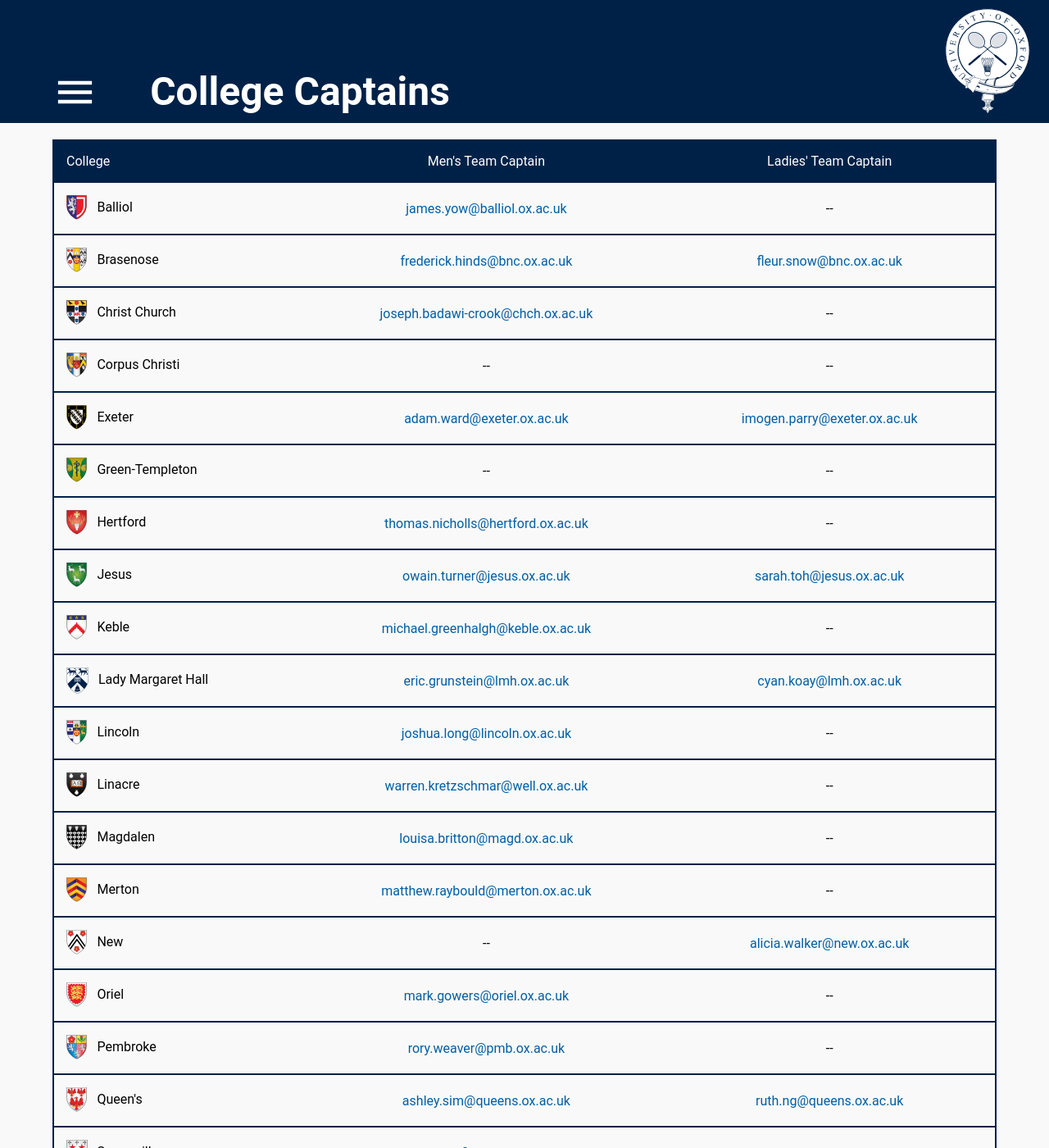
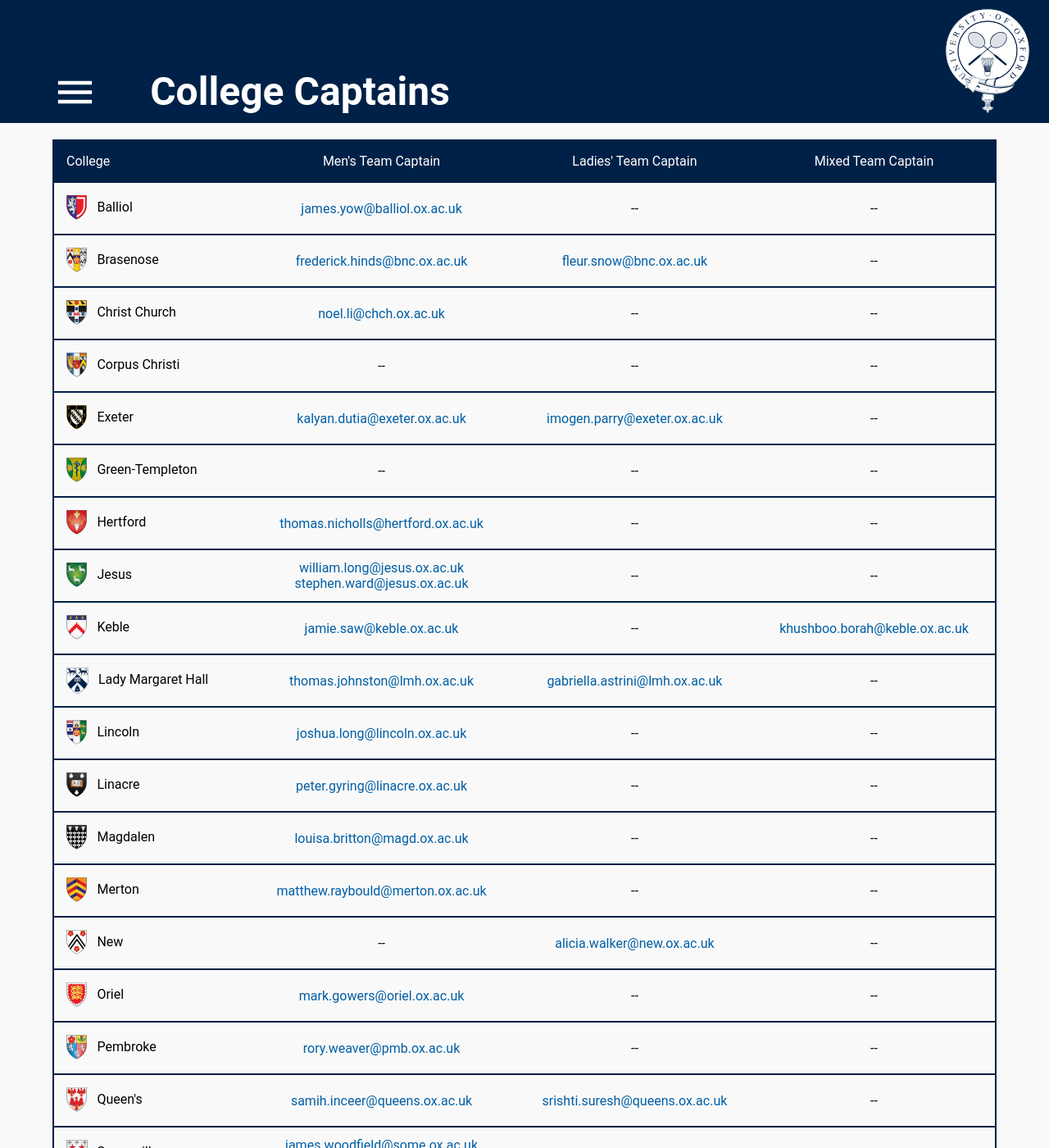
Before and after one commit to OUBaC/OUBaC.github.io, a Jekyll site: the page built from college-captains.html, in a window 1280 px wide and 1400 px high. Shown: the whole window at 82% size. Built offline with Jekyll 4.4.1, drawn with Linux system fonts in a browser that asks for light colours; some of the changed text lies outside the part shown.

Commit message:
Updated  college-captains.html

```diff
--- a/college-captains.html
+++ b/college-captains.html
@@ -13,7 +13,7 @@ Colleges:
    W: fleur.snow@bnc.ox.ac.uk
  - College: Christ Church
    img: christ-church
-   M: joseph.badawi-crook@chch.ox.ac.uk
+   M: noel.li@chch.ox.ac.uk
    W: --
  - College: Corpus Christi
    img: corpus-christi
@@ -21,7 +21,7 @@ Colleges:
    W: --
  - College: Exeter
    img: exeter
-   M: adam.ward@exeter.ox.ac.uk
+   M: kalyan.dutia@exeter.ox.ac.uk
    W: imogen.parry@exeter.ox.ac.uk
  - College: Green-Templeton
    img: green-templeton
@@ -33,23 +33,25 @@ Colleges:
    W: --
  - College: Jesus
    img: jesus
-   M: owain.turner@jesus.ox.ac.uk
-   W: sarah.toh@jesus.ox.ac.uk
+   M: william.long@jesus.ox.ac.uk
+   M2: stephen.ward@jesus.ox.ac.uk
+   W: --
  - College: Keble
    img: keble
-   M: michael.greenhalgh@keble.ox.ac.uk
+   M: jamie.saw@keble.ox.ac.uk
    W: --
+   X: khushboo.borah@keble.ox.ac.uk
  - College: Lady Margaret Hall
    img: lady-margaret-hall
-   M: eric.grunstein@lmh.ox.ac.uk
-   W: cyan.koay@lmh.ox.ac.uk
+   M: thomas.johnston@lmh.ox.ac.uk
+   W: gabriella.astrini@lmh.ox.ac.uk
  - College: Lincoln
    img: lincoln
    M: joshua.long@lincoln.ox.ac.uk
    W: --
  - College: Linacre
    img: linacre
-   M: warren.kretzschmar@well.ox.ac.uk
+   M: peter.gyring@linacre.ox.ac.uk
    W: --
  - College: Magdalen
    img: magdalen
@@ -73,11 +75,12 @@ Colleges:
    W: --
  - College: Queen&apos;s
    img: queens
-   M: ashley.sim@queens.ox.ac.uk
-   W: ruth.ng@queens.ox.ac.uk
+   M: samih.inceer@queens.ox.ac.uk
+   W: srishti.suresh@queens.ox.ac.uk
  - College: Somerville
    img: somerville
    M: james.woodfield@some.ox.ac.uk
+   M2: scott.frazer@some.ox.ac.uk
    W: michael.lin@some.ox.ac.uk
  - College: St Anne&apos;s
    img: st-annes
@@ -113,34 +117,35 @@ Colleges:
    img2: mansfield
    M: james.zhou@mansfield.ox.ac.uk
    M2: felix.grainger@sjc.ox.ac.uk
-   W: Use Men's Contacts
+   W: --
  - College: St Peter&apos;s
    img: st-peters
-   M: benjamin.kobryner@spc.ox.ac.uk
-   W: miriam.stewart@spc.ox.ac.uk
+   M: george.bates@spc.ox.ac.uk
+   W: alice.packham@spc.ox.ac.uk
  - College: Trinity
    img: trinity
    M: john.nicholls@trinity.ox.ac.uk
-   W: christine.shi@trinity.ox.ac.uk
+   W: india.rees@trinity.ox.ac.uk
  - College: University
    img: university
    M: abdul.mahadi@univ.ox.ac.uk
    W: --
  - College: Wadham
    img: wadham
-   M: edwin.poon@wadh.ox.ac.uk
-   M2: zhan.ng@wadh.ox.ac.uk
-   W: mili.malde@wadh.ox.ac.uk
+   M: alberto.carella@wadh.ox.ac.uk
+   W: --
  - College: Worcester
    img: worcester
-   M: jake.brittain@worc.ox.ac.uk
-   W: anna.coombes@worc.ox.ac.uk
+   M: ethan.starmer-jones@worc.ox.ac.uk
+   W: emily.fay@worc.ox.ac.uk
+   X: jake.brittain@worc.ox.ac.uk
 ---
 <table cellspacing="0" cellpadding="0" class="responsive-table">
 	<thead>
 		<th scope="col">College</th>
 		<th scope="col">Men's Team Captain</th>
 		<th scope="col">Ladies' Team Captain</th>
+    <th scope="col">Mixed Team Captain</th>
 	</thead>
 	{% for college in page.Colleges %}
 	<tr>
@@ -163,6 +168,11 @@ Colleges:
 		{% else %}
 			<td data-title="Ladies' Team Captain"><a href="mailto:{{college.W}}">{{college.W}}</td>
 		{% endif %}
+    {% if college.X %}
+      <td data-title="Mixed Team Captain"><a href="mailto:{{college.X}}">{{college.X}}</td>
+    {% else %}
+      <td data-title="Ladies' Team Captain">--</td>
+    {% endif %}
 	</tr>
 	{% endfor %}
 </table>
--- a/styles/college-captains.scss
+++ b/styles/college-captains.scss
@@ -1,7 +1,7 @@
 ---
 ---
 @import 'variables';
-$critical-value: 800px;
+$critical-value: 1149px;
 $print-critical-value: 360px; //This number has been chosen such that the table looks fine across most of the paper sizes in Chrome's print preview.
 
 .left{
```
Also changed, not shown: other parts of college-captains.html (+4 -3 lines).
